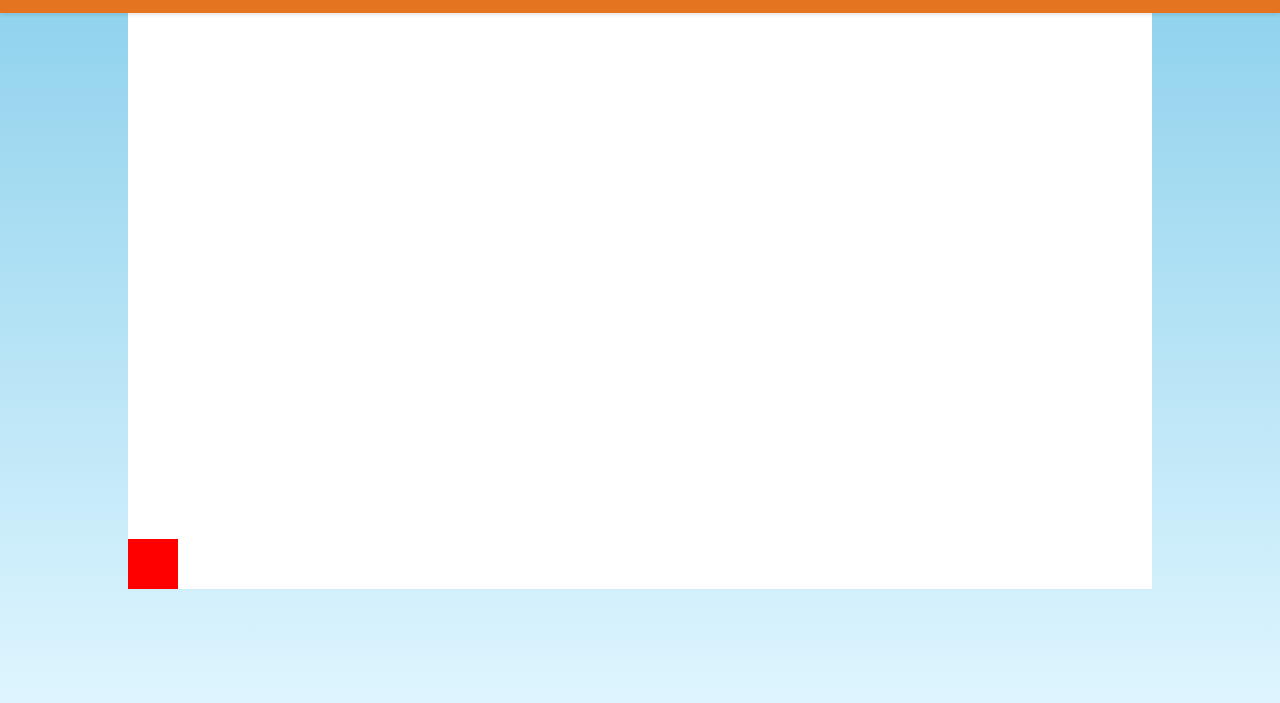
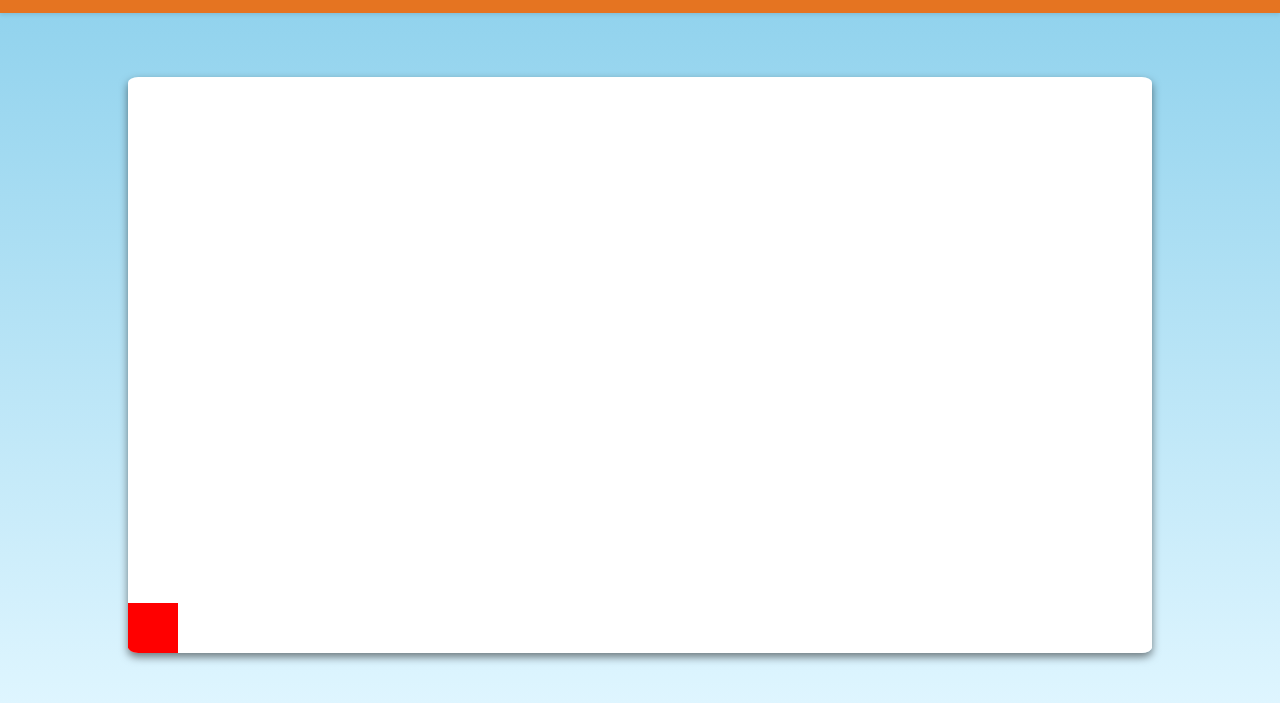
Before and after one commit to laisbrme/game-developer, a plain HTML site: page game/assets/pages/startGame.html in a window 1280 px wide. Shown: the part 83-786 px from the top of the page. Drawn offline with Linux system fonts and the light colour scheme; a web font is replaced by a local one.

Commit message:
🎨 style(canvas): ajusta posição, sombra e borda no styles.css

```diff
--- a/game/assets/css/styles.css
+++ b/game/assets/css/styles.css
@@ -216,3 +216,10 @@ p span {
         right: 100%;
     }
 }
+
+canvas {
+    position: absolute;
+    top: 10rem;
+    box-shadow: 0 4px 8px rgba(0, 0, 0, 0.5);
+    border-radius: 1%;
+}
```
